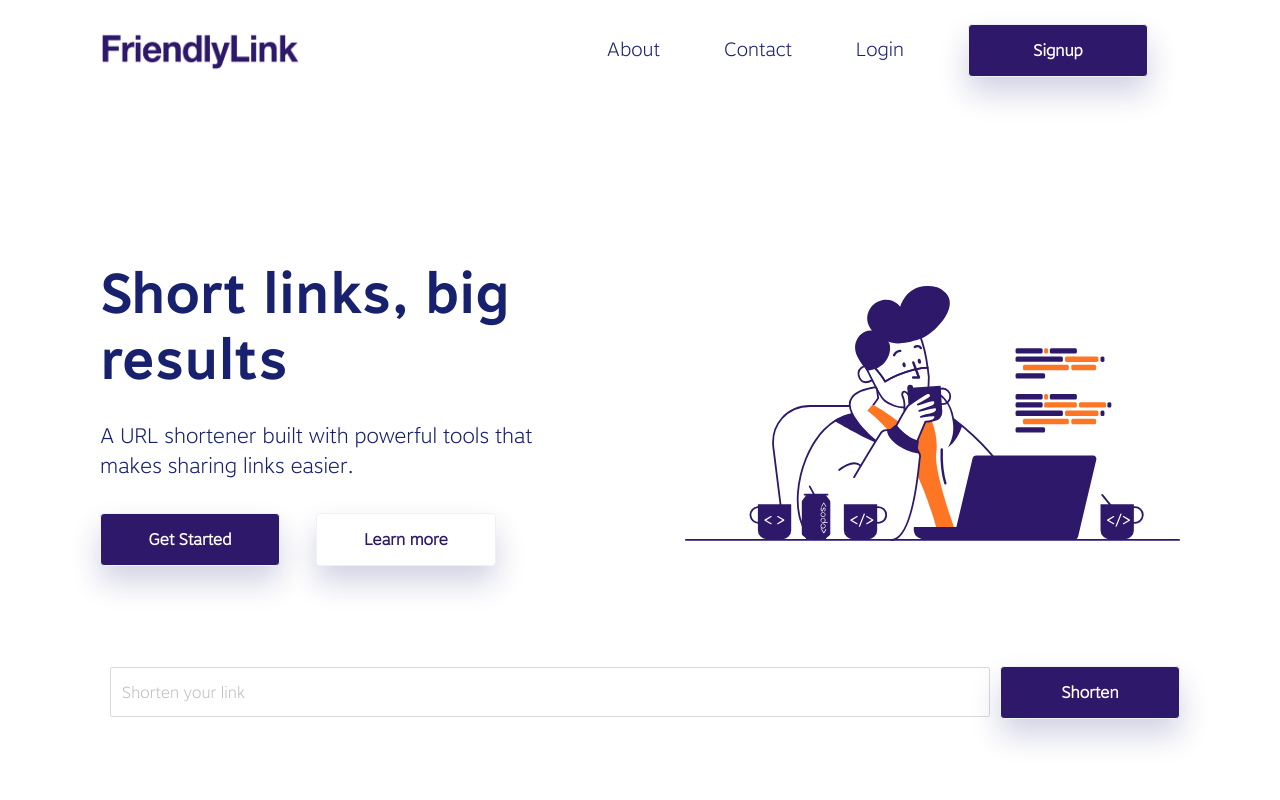
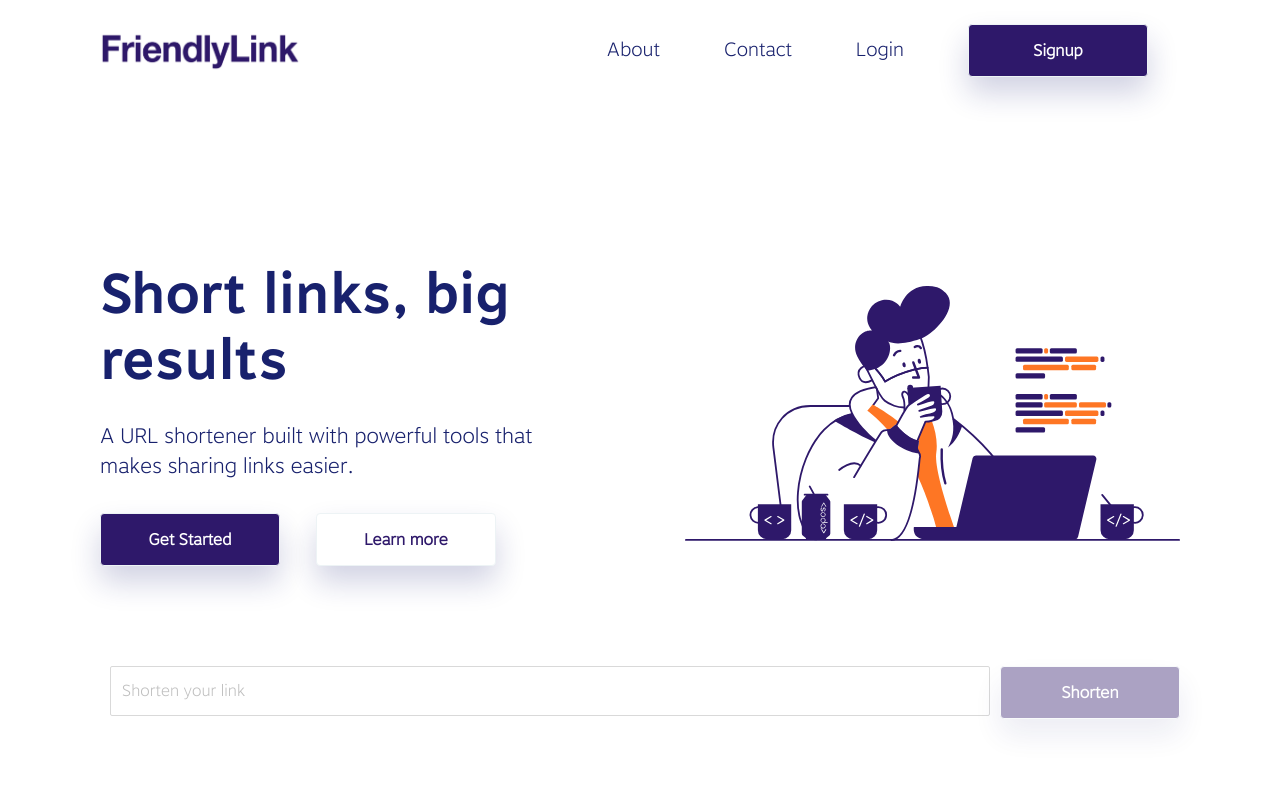
Before and after one commit to Davidcwh/friendly-link, a React (Create React App) app in the folder client/: page / in a window 1280 px wide. Shown: the top 800 px of the page. Built offline with nearby package versions, Linux system fonts and the light colour scheme; no server answers.

Commit message:
Change shorten url bar error message feedback

```diff
--- a/client/src/common/Button/index.tsx
+++ b/client/src/common/Button/index.tsx
@@ -6,8 +6,9 @@ export const Button = ({
     fixedWidth,
     children,
     onClick,
+    disabled
 }: ButtonProps) => (
-    <StyledButton color={color} fixedWidth={fixedWidth} onClick={onClick}>
+    <StyledButton color={color} fixedWidth={fixedWidth} onClick={onClick} disabled={disabled}>
         {children}
     </StyledButton>
 );
--- a/client/src/common/Button/styles.ts
+++ b/client/src/common/Button/styles.ts
@@ -1,6 +1,7 @@
 import styled from "styled-components";
 
 export const StyledButton = styled("button")<any>`
+    opacity: ${props => props.disabled ? 0.4 : 1};
     background: ${(props) => props.color || "#2e186a"};
     color: ${(props) => (props.color ? "#2E186A" : "#fff")};
     font-size: 1rem;
@@ -9,7 +10,7 @@ export const StyledButton = styled("button")<any>`
     border: 1px solid #edf3f5;
     border-radius: 4px;
     padding: 13px 0;
-    cursor: pointer;
+    cursor: ${props => props.disabled ? 'not-allowed' : 'pointer'};
     // margin-top: 0.625rem;
     max-width: 180px;
     transition: all 0.3s ease-in-out;
@@ -19,6 +20,6 @@ export const StyledButton = styled("button")<any>`
     &:focus {
         color: #fff;
         border: 1px solid rgb(255, 130, 92);
-        background-color: rgb(255, 130, 92);
+        background-color: ${props => props.disabled ? "#2e186a" : "rgb(255, 130, 92)"};
     }
 `;
--- a/client/src/common/types.ts
+++ b/client/src/common/types.ts
@@ -15,4 +15,5 @@ export interface ButtonProps {
     name?: string;
     children: React.ReactNode;
     onClick?: (e?: any) => void;
+    disabled: boolean
 }
--- a/client/src/components/ContentBlock/RightContentBlock/index.tsx
+++ b/client/src/components/ContentBlock/RightContentBlock/index.tsx
@@ -58,6 +58,7 @@ const RightBlock = ({
 							color={item.color}
 							fixedWidth={true}
 							onClick={onClick}
+							disabled={false}
 						>
 							{item.title}
 						</Button>
--- a/client/src/components/Header/index.tsx
+++ b/client/src/components/Header/index.tsx
@@ -66,7 +66,7 @@ const Header = () => {
 				})}
 			>
 				<Span>
-				<Button>{"Signup"}</Button>
+				<Button disabled={false}>{"Signup"}</Button>
 				</Span>
 			</CustomNavLinkSmall>
 			</>
--- a/client/src/components/MiddleBlock/index.tsx
+++ b/client/src/components/MiddleBlock/index.tsx
@@ -26,7 +26,7 @@ const MiddleBlock = ({ title, content, button, id }: MiddleBlockProps) => {
 				<h6>{title}</h6>
 				<Content>{content}</Content>
 				{button && (
-					<Button name="submit" onClick={() => scrollTo("mission")}>
+					<Button name="submit" onClick={() => scrollTo("mission")} disabled={false}>
 					{button}
 					</Button>
 				)}
--- a/client/src/components/ShortenUrlBar/index.tsx
+++ b/client/src/components/ShortenUrlBar/index.tsx
@@ -1,8 +1,7 @@
 import { useEffect, useState } from 'react';
 import { Button } from "../../common/Button";
-import { Input, Row, Col, message } from 'antd';
+import { Form, Row, Col } from 'antd';
 import API from '../../util/API';
-import Crypto from '../../util/Crypto';
 import { useAuth0 } from '@auth0/auth0-react';
 import {
     InputWrapper,
@@ -17,30 +16,29 @@ const ShortenUrlBar = ({
 
 }: ShortenUrlBarProps) => {
     const [text, setText] = useState('');
+    const [hasTextError, setHasTextError] = useState(false);
+    const [textError, setTextError] = useState('');
     const [isShortenUrl, setIsShortenUrl] = useState(false);
     const [isTextCopied, setIsTextCopied] = useState(false);
-    const [password, setPassword] = useState('');
     const { isAuthenticated, user } = useAuth0();
 
     const showErrorMessage = (errorMessage: string) => {
-        message.error(errorMessage);
+        setHasTextError(true);
+        setTextError(errorMessage);
+        // message.error(errorMessage);
+    }
+
+    const hideErrorMessage = () => {
+        setHasTextError(false);
+        setTextError('');
     }
 
     const createShortUrl = async (url: string) => {
         const userId = isAuthenticated && user !== undefined ? user.sub : null;
 
-        let encryption = null;
-        if(isAuthenticated && password !== '') {
-            encryption = await Crypto.encrypt(password)
-                                    .catch(error => {
-                                        showErrorMessage('Could not encrypt password :(');
-                                    });
-        }
-
-        API.createShortUrl(url, userId, encryption)
+        API.createShortUrl(url, userId, null)
             .then(response => {
                 setText(response.data.shortUrl);
-                setPassword('');
                 setIsShortenUrl(true);
             }, error => {
                 const errorReason = error.response ? error.response.data : '';
@@ -61,12 +59,25 @@ const ShortenUrlBar = ({
 
     const handleTextChange = (text: string) => {
         setText(text);
+        hideErrorMessage();
         setIsShortenUrl(false);
     };
 
     const handleOnButtonClick = (event: any, callback: () => void) => {
         event.preventDefault();
         callback();
+    };
+
+    const handleKeypress = (e: any) => {
+        //it triggers by pressing the enter key
+        const code = e.keyCode || e.which;
+        if (code === 13 && text !== '') {
+            if(isShortenUrl) {
+                handleOnButtonClick(e, () => copyTextToClipboard(text))
+            } else {
+                handleOnButtonClick(e, () => createShortUrl(text))
+            }
+        }
     };
 
     // Refer button from "Copied!" to "Copy" after 1 second upon click
@@ -83,27 +94,35 @@ const ShortenUrlBar = ({
     }, [isTextCopied]);
 
     return (
-        <Row justify="space-around" align="middle">
+        <Row justify="space-around" align="top">
             <Col span={20}>
                 <InputWrapper>
+                    <Form.Item
+                            validateStatus={hasTextError ? "error" : ""}
+                            help={textError}
+                        >
                         <StyledInput
                             placeholder="Shorten your link"
                             value={text}
                             onChange={e => handleTextChange(e.target.value)}
                             size="large"
                             id="urlText"
+                            onKeyPress={handleKeypress}
                         />
+                    </Form.Item>
                 </InputWrapper>
             </Col>
 
             <Col span={4}>
                 {isShortenUrl ? <Button
+                    disabled={false}
                     fixedWidth={true}
                     onClick={(e: any) => handleOnButtonClick(e, () => copyTextToClipboard(text))}
                 >
                     {isTextCopied ? "Copied!" :"Copy"}
                 </Button>:
                 <Button
+                    disabled={text === ''}
                     fixedWidth={true}
                     onClick={(e: any) => handleOnButtonClick(e, () => createShortUrl(text))}
                 >
```
Lines whose indentation alone changed are shown as unchanged.
